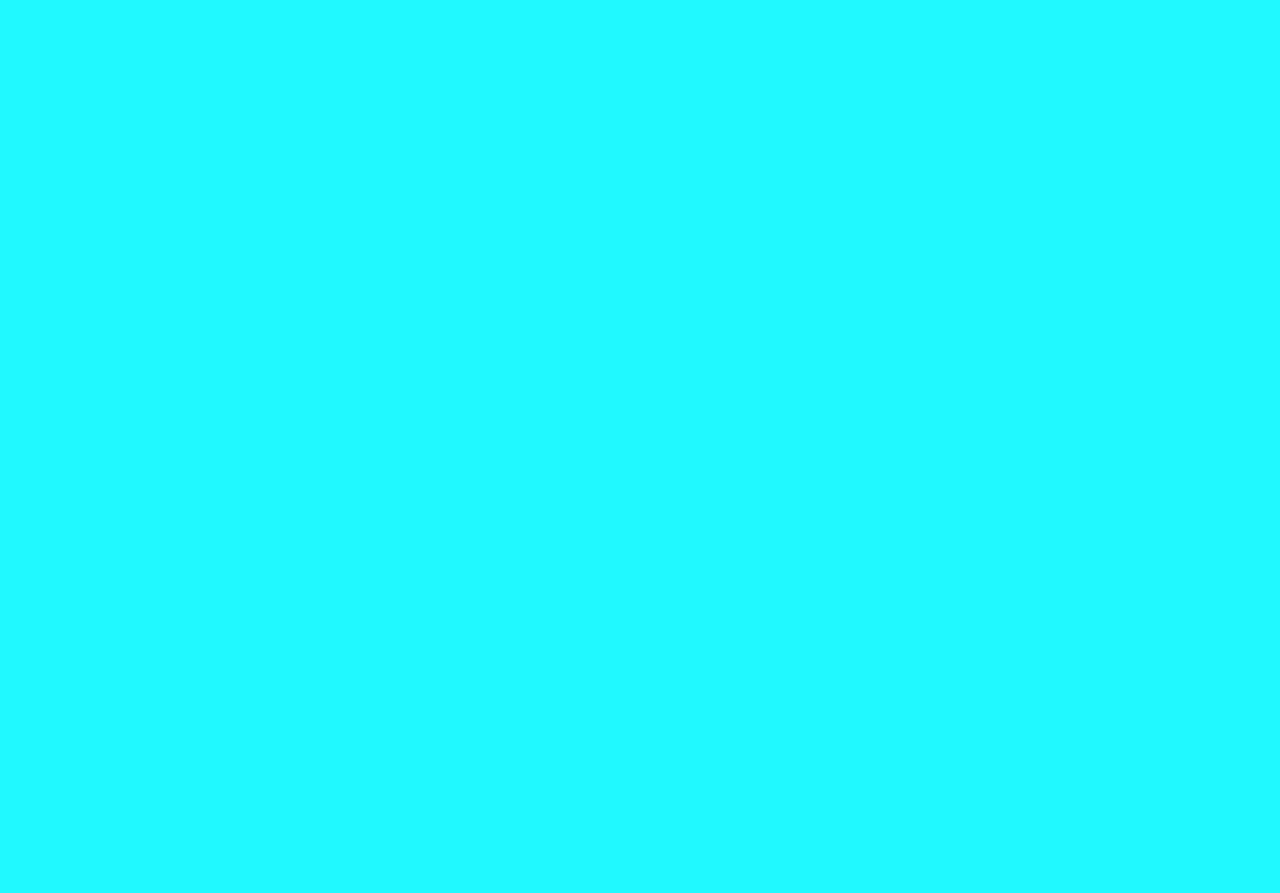
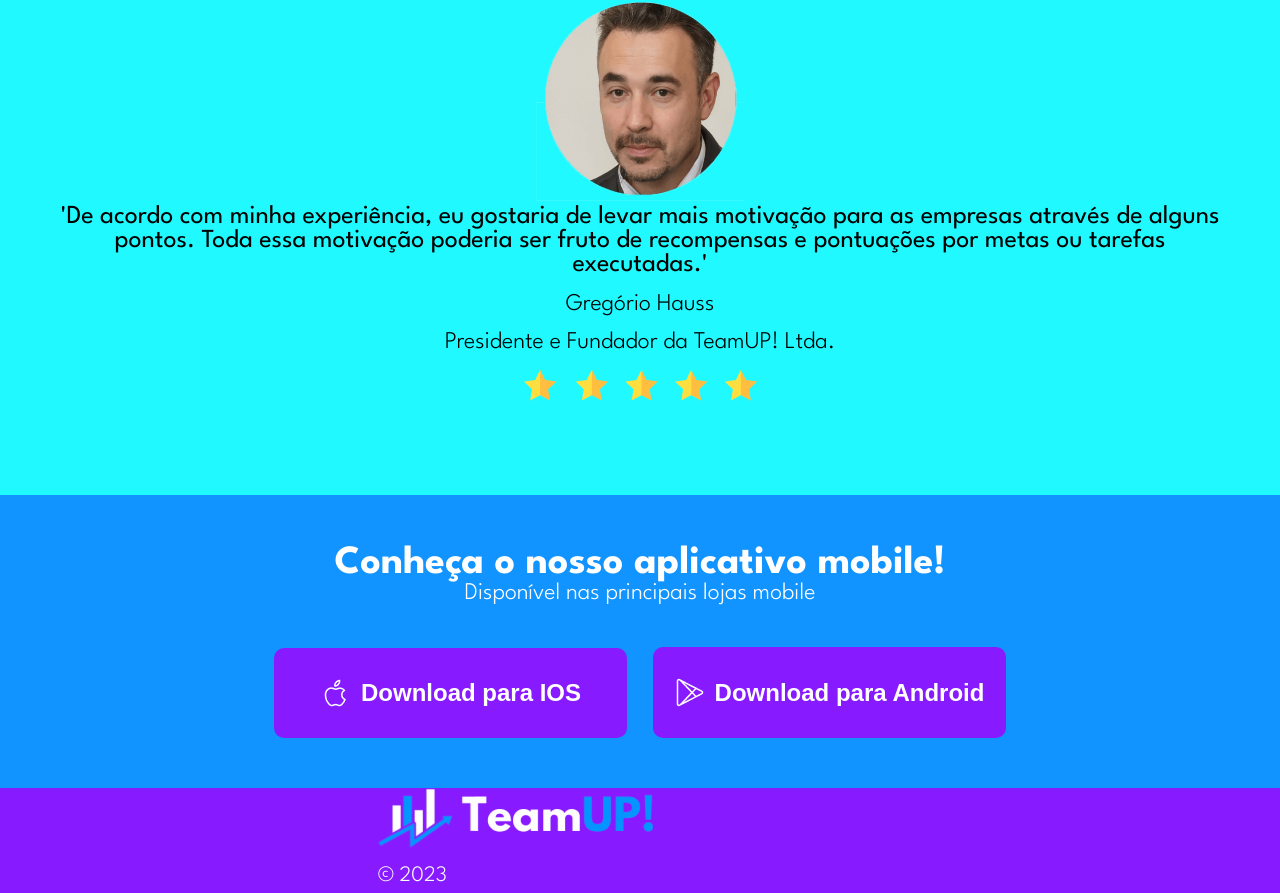
Before and after one commit to ardassejose/team-up, a React (Vite) app: page / in a window 1280 px wide. Shown: the part 2092-2985 px from the top of the page. Before the commit the page ends 2002 px from the top, so only its background shows below. Built offline with nearby package versions, Linux system fonts and the light colour scheme.

Commit message:
v5 - resta adicionar footer

```diff
--- a/src/App.jsx
+++ b/src/App.jsx
@@ -1,8 +1,11 @@
 import { useState } from 'react'
+import Footer from './components/Footer'
 import HeroSection from './components/HeroSection'
 import NavBar from './components/Navbar'
 import Section1 from './components/Section1'
 import Section2 from './components/Section2'
+import Section3 from './components/Section3'
+import Section4 from './components/Section4'
 
 function App() {
   return (
@@ -18,6 +21,14 @@ function App() {
         desc="Descubra agora todas as funcionalidades que nosso software de engajamento e gestão de equipes oferece e simplifique sua rotina de trabalho."
       ></Section1>
       <Section2></Section2>
+      <Section3
+        profileIcon="./images/empresario.png"
+        title="'De acordo com minha experiência, eu gostaria de levar mais motivação para as empresas através de alguns pontos. Toda essa motivação poderia ser fruto de recompensas e pontuações por metas ou tarefas executadas.'"
+        nome="Gregório Hauss"
+        desc="Presidente e Fundador da TeamUP! Ltda."
+      />
+      <Section4></Section4>
+      <Footer></Footer>
     </>
   )
 }
--- /dev/null
+++ b/src/components/Footer/Footer.css
@@ -0,0 +1,50 @@
+section.footer {
+  width: 100%;
+  background-color: #881AFF;
+}
+
+section.footer .container {
+  max-width: 80%;
+  margin: 0 auto;
+  display: flex;
+  justify-content: space-evenly;
+  align-items: center;
+}
+
+.brand {
+  color: #FFFFFF;
+  font-weight: 300;
+  font-size: 22px;
+  line-height: 33px;
+}
+
+.link-main {
+  display: flex;
+  align-items: flex-start;
+}
+
+.link {
+  color: #FFFFFF;
+  display: flex;
+  flex-direction: column;
+  outline: 1px solid orange;
+  margin-right: 5rem;
+}
+
+.link h2 {
+  font-weight: 700;
+  font-size: 28px;
+}
+
+.link ul {
+  display: flex;
+  flex-direction: column;
+}
+
+.link li a {
+  font-weight: 300;
+  font-size: 20px;
+  color: #FFFFFF;
+  text-decoration: none;
+  cursor: pointer;
+}
--- /dev/null
+++ b/src/components/Footer/index.jsx
@@ -0,0 +1,56 @@
+import React from 'react';
+import './Footer.css';
+
+const Footer = () => {
+
+  const logo = "./images/logotipo_navbar.png";
+
+  let date = new Date();
+  date = date.getFullYear();
+
+  const footer_links = [
+    {
+      group: "Empresa",
+      links: ['Sobre nós', 'Contato', 'Carreiras', 'Jurídico']
+    },
+    {
+      group: "Mais infos.",
+      links: ['Termos & Condições', 'Política de Privacidade']
+    },
+    {
+      group: "Siga-nos",
+      links: ['LinkedIn', 'Instagram', 'Facebook', 'Youtube']
+    }
+  ]
+  let teste = footer_links.links;
+  console.log(teste);
+
+  return (
+    <>
+      <section className='footer'>
+        <div className='container'>
+          <div className='brand'>
+            <img src={logo}/>
+            <p>© {date}</p>
+          </div>
+          <div className='link-main'>
+            {/* Impletentação */}
+          </div>
+        </div>
+      </section>
+    </>
+  )
+}
+
+export default Footer;
+
+{/* <div className='link'>
+              <h2>Empresa</h2>
+              <ul>
+                <li><a href='#'>Sobre nós</a></li>
+                <li><a href='#'>Sobre nós</a></li>
+                <li><a href='#'>Sobre nós</a></li>
+                <li><a href='#'>Sobre nós</a></li>
+                <li><a href='#'>Sobre nós</a></li>
+              </ul>
+            </div> */}
--- /dev/null
+++ b/src/components/Section3/Section3.css
@@ -0,0 +1,37 @@
+section.section3{
+  margin: 8.9rem auto;
+  text-align: center;
+  max-width: 119rem;
+}
+
+.section3 h2 {
+  width: 100%;
+  margin: auto;
+  font-weight: 400;
+  font-size: 26px;
+  line-height: 24px;
+}
+
+.section3 p {
+  margin: 1.6rem auto;
+  font-weight: 200;
+  font-size: 24px;
+  line-height: 22px;
+}
+
+.section3 img {
+  margin: auto;
+}
+
+@media screen and (max-width: 768px) {
+  .section3 img {
+    margin: auto;
+    margin-bottom: 3.2rem;
+  }
+
+  section.section3{
+    margin: 2.8rem auto;
+    text-align: center;
+    max-width: 95%;
+  }
+}
--- /dev/null
+++ b/src/components/Section3/index.jsx
@@ -0,0 +1,34 @@
+import React from 'react'
+import './Section3.css';
+
+const Section1 = (props) => {
+  const cards = [
+    {
+      img: "./images/icon1.png",
+      title: "Acesse em qualquer dispositivo",
+      desc: "Acesse em qualquer dispositivo, a qualquer hora e em qualquer lugar."
+    },
+    {
+      img: "./images/icon2.png",
+      title: "Aumente a produtividade",
+      desc: "Organize, priorize e acompanhe o progresso de tarefas com eficiência e eficácia."
+    },
+    {
+      img: "./images/icon3.png",
+      title: "Melhore a tomada de decisões",
+      desc: "Obtenha relatórios detalhados de produtividade para monitorar o desempenho e tomar decisões mais informadas."
+    }
+  ]
+
+  return(
+    <section className='section3'>
+      <img src={props.profileIcon}/>
+      <h2>{props.title}</h2>
+      <p>{props.nome}</p>
+      <p>{props.desc}</p>
+      <img src={'./images/icon/estrelas.png'}/>
+    </section>
+  )
+}
+
+export default Section1;
--- /dev/null
+++ b/src/components/Section4/Section4.css
@@ -0,0 +1,69 @@
+section.section4{
+  width: 100%;
+  text-align: center;
+  padding: 5rem 0 5rem;
+  background-color: #1194FF;
+}
+
+.section4 h1 {
+  font-weight: 700;
+  font-size: 40px;
+  line-height: 37px;
+  color: #FFFFFF;
+}
+
+.section4 h2 {
+  color: #FFFFFF;
+  margin: auto;
+  font-weight: 300;
+  font-size: 24px;
+  line-height: 22px;
+  margin-bottom: 4.3rem;
+}
+
+.lojaApps button {
+  color: #FFFFFF;
+  background-color: #881AFF;
+  width: 100%;
+  max-width: 35.3rem;
+  padding: 0;
+}
+
+.lojaApps a {
+  color: #FFFFFF;
+  text-decoration: none;
+  cursor: pointer;
+}
+
+.loja {
+  display: flex;
+  flex-direction: row;
+  align-items: center;
+  justify-content: center;
+  padding: 3rem 0 3rem;
+}
+
+.loja img {
+  margin-right: 1rem;
+}
+
+.loja p {
+  font-weight: 700;
+  font-size: 24px;
+  line-height: 22px;
+}
+
+@media screen and (max-width: 76.8rem) {
+  .lojaApps {
+    display: flex;
+    flex-direction: column;
+    align-items: center;
+    justify-content: center;
+    padding: 1rem 0 1rem;
+  }
+  .buttonLoja {
+    margin: 0;
+    margin-bottom: 2rem;
+    padding: 0;
+  }
+}
--- /dev/null
+++ b/src/components/Section4/index.jsx
@@ -0,0 +1,36 @@
+import React from 'react'
+import './Section4.css';
+
+const Section4 = (props) => {
+  const lojas = [
+    {
+      link: "https://apps.apple.com/br/story/id1631323611?itscg=10000&itsct=",
+      logo: "./images/icon/apple.png",
+      cta: "Download para IOS"
+    },
+    {
+      link: "https://play.google.com/store/apps/details?id=com.roblox.client",
+      logo: "./images/icon/googleplay.png",
+      cta: "Download para Android"
+    }
+  ]
+
+  return(
+    <section className='section4'>
+      <h1>Conheça o nosso aplicativo mobile!</h1>
+      <h2>Disponível nas principais lojas mobile</h2>
+      <div className='lojaApps'>
+          {lojas.map((item, index) => (
+            <button key={index} className="buttonLoja">
+              <a href={item.link} className='loja'>
+              <img src={item.logo}/>
+              <p>{item.cta}</p>
+              </a>
+            </button>
+          ))}
+      </div>
+    </section>
+  )
+}
+
+export default Section4;
```
Also changed, not shown: public/images/icon/googleplay.png.
